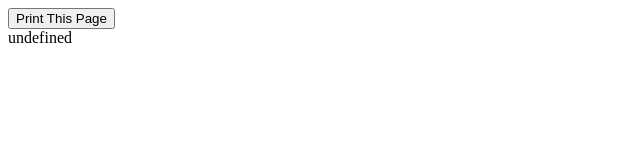
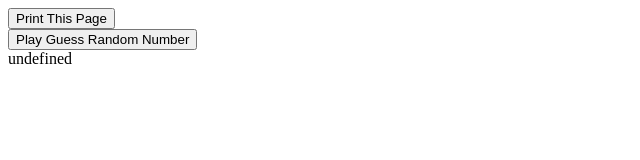
Before and after one commit to Alpha-W0lf/JavaScript-w3resource-Exercises, a plain HTML site: page index.html in a window 1280 px wide. Shown: the whole page, without its empty margins (0-640 px from the left). Drawn offline with Linux system fonts and the light colour scheme.

Commit message:
Update index.html

```diff
--- a/index.html
+++ b/index.html
@@ -8,6 +8,8 @@
 </head>
 <body>
     <button onclick="printButton()">Print This Page</button>
+    <br>
+    <button onclick="guessRand()">Play Guess Random Number</button>
     <script src="app.js"></script>
 </body>
 </html>
```
